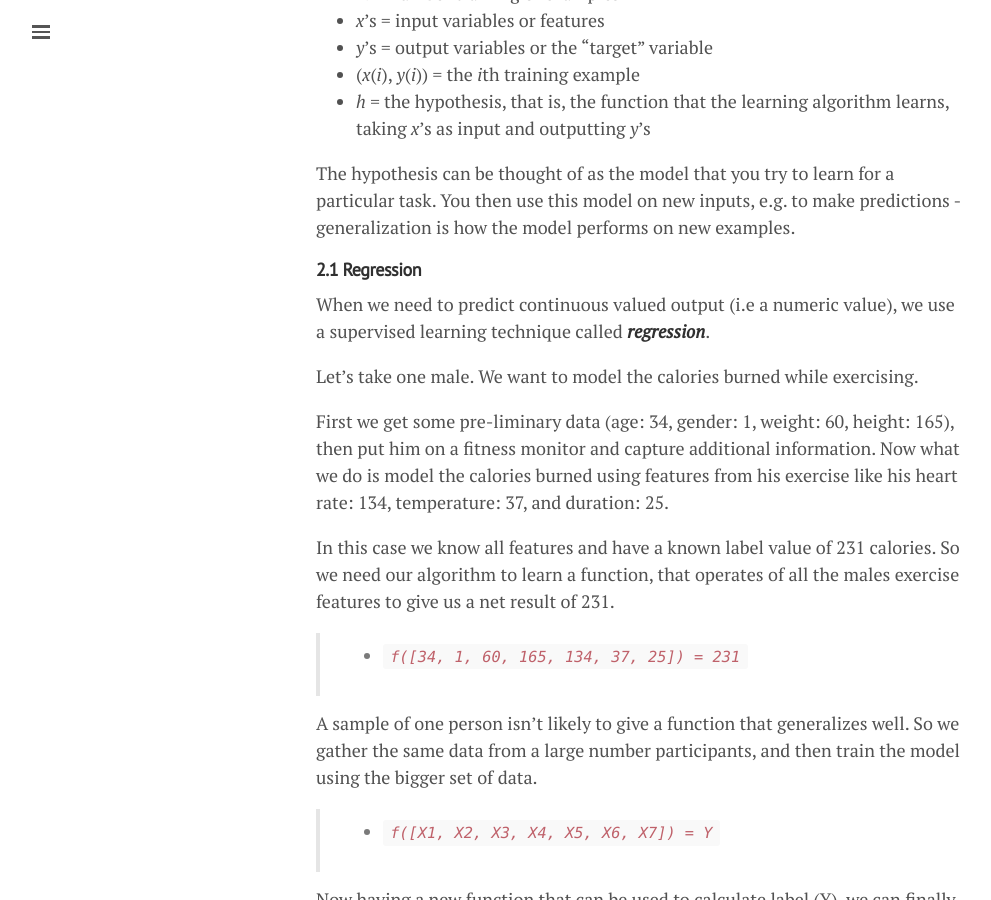
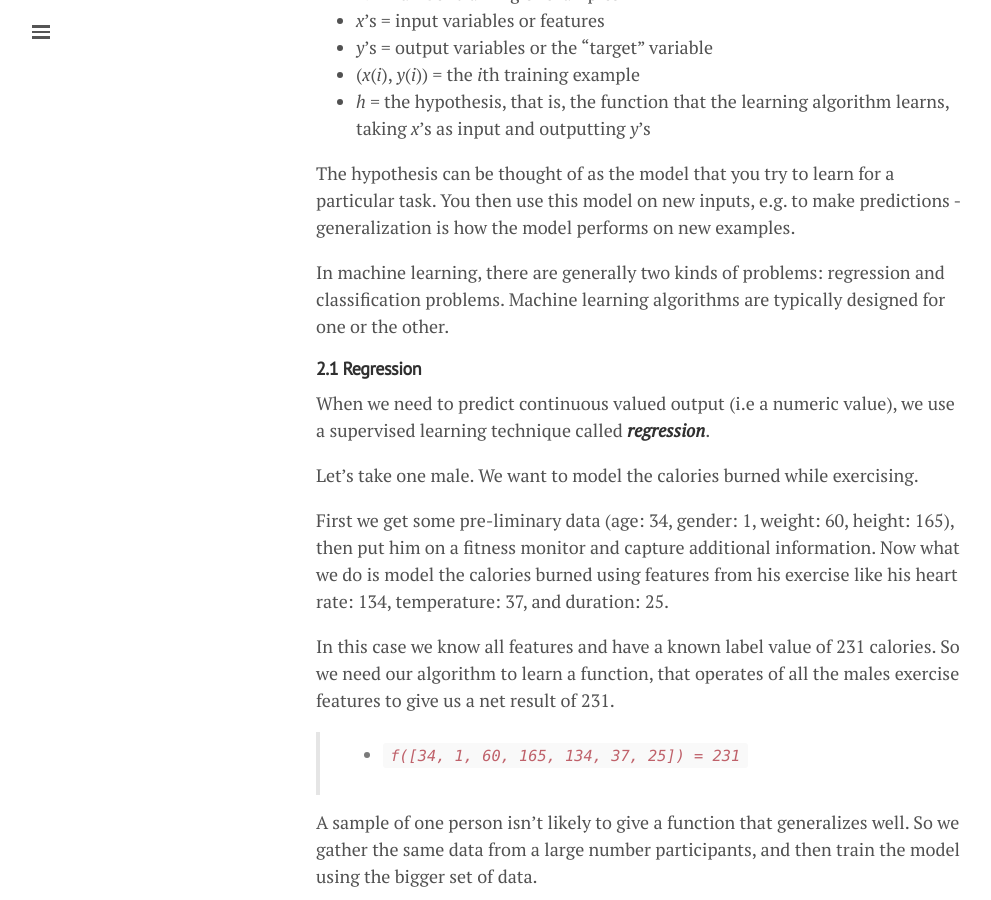
Before and after one commit to lgeurts/lgeurts.github.io, a Jekyll site: the page built from _posts/2018-06-29-artificial-intelligence-basics.md, in a window 1280 px wide and 900 px high, scrolled down 3009 px. Shown: the whole window, without its empty margins (0-991 px from the left). Built offline with Jekyll 4.4.1, drawn with Linux system fonts in a browser that asks for light colours; nearby versions of some CDN libraries.

Commit message:
Update 2018-06-29-artificial-intelligence-basics.md

```diff
--- a/_posts/2018-06-29-artificial-intelligence-basics.md
+++ b/_posts/2018-06-29-artificial-intelligence-basics.md
@@ -93,6 +93,8 @@ The typical notation for a learning algorithm is:
 
 The hypothesis can be thought of as the model that you try to learn for a particular task. You then use this model on new inputs, e.g. to make predictions - generalization is how the model performs on new examples.
 
+In machine learning, there are generally two kinds of problems: regression and classification problems. Machine learning algorithms are typically designed for one or the other.
+
 #### **2.1 Regression**
 
 When we need to predict continuous valued output (i.e a numeric value), we use a supervised learning technique called ***regression***.
```
